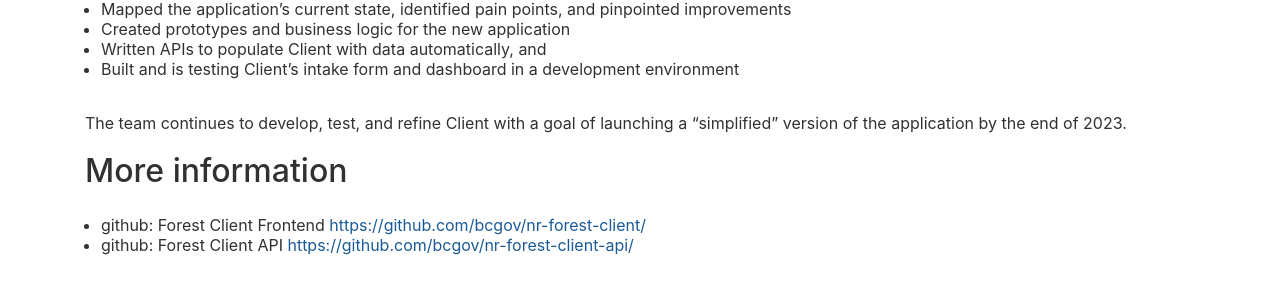
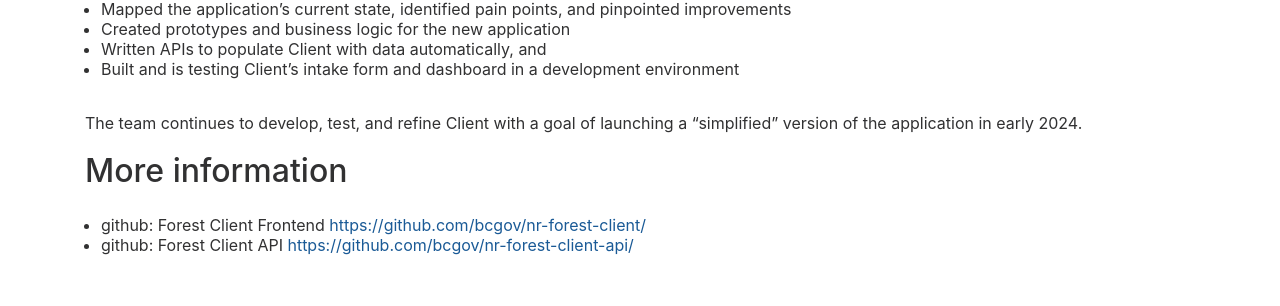
Before and after one commit to bcgov/forestry-digital-services, a Jekyll site: the page built from collections/_applications/client.md, in a window 1280 px wide. Shown: the part 359-665 px from the top of the page. Built offline with Jekyll 4.4.1, drawn with Linux system fonts in a browser that asks for light colours; nearby versions of some CDN libraries.

Commit message:
Update client.md

```diff
--- a/collections/_applications/client.md
+++ b/collections/_applications/client.md
@@ -15,7 +15,7 @@ Taking a human centred design approach, Alliance has so far:
 - Written APIs to populate Client with data automatically, and
 - Built and is testing Client's intake form and dashboard in a development environment
 
-The team continues to develop, test, and refine Client with a goal of launching a “simplified” version of the application by the end of 2023.
+The team continues to develop, test, and refine Client with a goal of launching a “simplified” version of the application in early 2024.
 
 ## More information
 + github: Forest Client Frontend [https://github.com/bcgov/nr-forest-client/](https://github.com/bcgov/nr-forest-client/)
```
